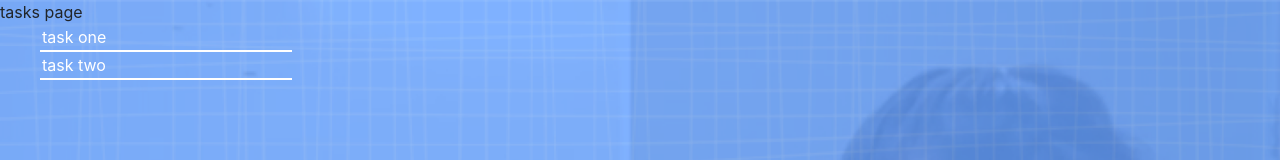
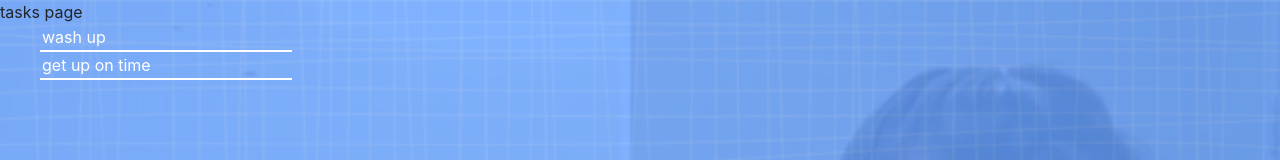
Before and after one commit to Mariastakh/dashboard-frontend, a React (Create React App) app: page /tasks in a window 1280 px wide. Shown: the top 160 px of the page. Built offline with nearby package versions, Linux system fonts and the light colour scheme; no server answers.

Commit message:
get task input field update working

```diff
--- a/src/Components/Task.js
+++ b/src/Components/Task.js
@@ -5,21 +5,29 @@ export default class Task extends Component {
     super(props);
 
     this.state = {
-      task: this.props.task,
+      name: this.props.task.name,
+      status: this.props.task.status,
+      task_id: this.props.task.id,
+      id: this.props.id,
     };
 
     this.handleTaskChange = this.handleTaskChange.bind(this);
   }
 
   handleTaskChange(event) {
-    this.setState({ task: event.target.value });
+    this.setState({ name: event.target.value });
     //this.props.handleTask();
   }
 
   handleSubmit = (event) => {
     event.preventDefault();
-   this.props.handleTask(this.state.task);
-  }
+    this.props.handleTask([
+      this.state.name,
+      this.state.status,
+      this.state.task_id,
+      this.state.id]
+    );
+  };
 
   render() {
     return (
@@ -29,7 +37,7 @@ export default class Task extends Component {
             data-testid="taskinput"
             name="task"
             type="text"
-          value={this.state.task}
+            value={this.state.name}
             onChange={this.handleTaskChange}
             required
           />
--- a/src/Pages/TasksPage.jsx
+++ b/src/Pages/TasksPage.jsx
@@ -6,22 +6,44 @@ export default class TasksPage extends Component {
   constructor(props) {
     super(props);
 
-    this.state = { tasks: "" };
+    this.state = {
+      tasks: [
+        { name: "wash up", status: false, id: 13 },
+        { name: "get up on time", status: true, id: 12 },
+      ],
+    };
+
     this.handleTask = this.handleTask.bind(this);
   }
 
   handleTask(data) {
-    console.log(data);
+    // change tasks:
+    this.setState((prevState) => ({
+      tasks: prevState.tasks.map((el, index) =>
+        index === data[3] ? { ...el, name: data[0] } : el
+      ),
+    }));
+  }
+
+  componentDidUpdate() {
+    // CHECK IF COMPONENT UPDATED AND CALL API
+    // to avoid an infinite loop, the API call needs to be inside a conditional statement.
+    console.log("END STATE: ", this.state.tasks);
   }
 
   Tasks(options) {
-    const tasks = ["task one", "task two"];
+    //console.log("tasks inside options: ", options.tasks[0]);
+    // const tasks = [
+    //   { name: "wash up", status: false, id: 13 },
+    //   { name: "get up on time", status: true, id: 12 },
+    // ];
+    console.log("OPTONS: ", options.tasks[0].name);
 
-    if (tasks.length === 0) {
+    if (options.tasks.length === 0) {
       return <>You have no tasks</>;
     } else {
-      const taskList = tasks.map((task) => (
-        <Task task={task} handleTask={options.handleTask} />
+      const taskList = options.tasks.map((task, index) => (
+        <Task task={task} id={index} handleTask={options.handleTask} />
       ));
       return <ul>{taskList}</ul>;
     }
@@ -31,7 +53,7 @@ export default class TasksPage extends Component {
     axios
       .get("http://localhost:8000/tasks")
       .then((response) => {
-        this.setState({ tasks: response.data.tasks });
+        // this.setState({ tasks: response.data.tasks });
       })
       .catch(function (error) {
         console.log(error);
```
Lines whose indentation alone changed are shown as unchanged.
